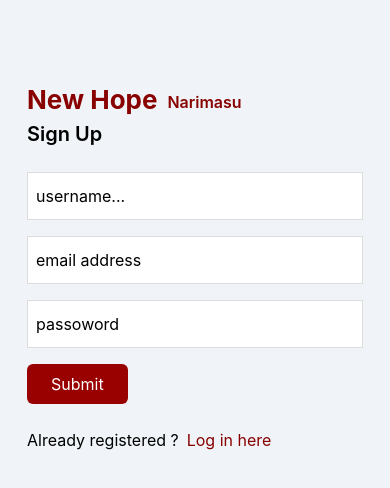
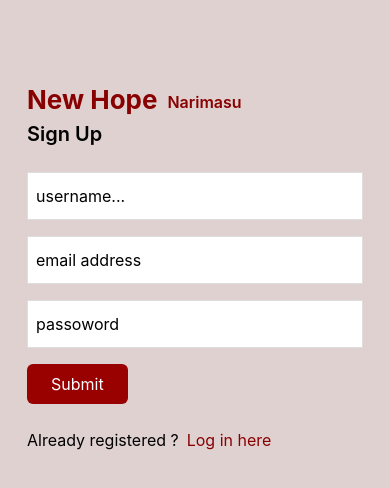
Before and after one commit to TakaHoriBighope/new-hope-narimasu-app, a React Native app: screen /SignUp in a window 390 px wide. Shown: the top 488 px of the page. Built offline with nearby package versions, Linux system fonts and the light colour scheme; no server answers.

Commit message:
changed backgroudColor of Login & SignUpScreens.

```diff
--- a/src/screens/auth/LoginScreen.tsx
+++ b/src/screens/auth/LoginScreen.tsx
@@ -144,7 +144,7 @@ export const LoginScreen = ({ navigation }: Props): JSX.Element => {
 const styles = StyleSheet.create({
   container: {
     flex: 1,
-    backgroundColor: "#F0F4F8",
+    backgroundColor: "#e0d1d1",
   },
   titleContainer: {
     flexDirection: "row",
--- a/src/screens/auth/SignUpScreen.tsx
+++ b/src/screens/auth/SignUpScreen.tsx
@@ -149,7 +149,7 @@ export const SignUpScreen = ({ navigation }: Props): JSX.Element => {
 const styles = StyleSheet.create({
   container: {
     flex: 1,
-    backgroundColor: "#F0F4F8",
+    backgroundColor: "#e0d1d1",
   },
   titleContainer: {
     flexDirection: "row",
```
